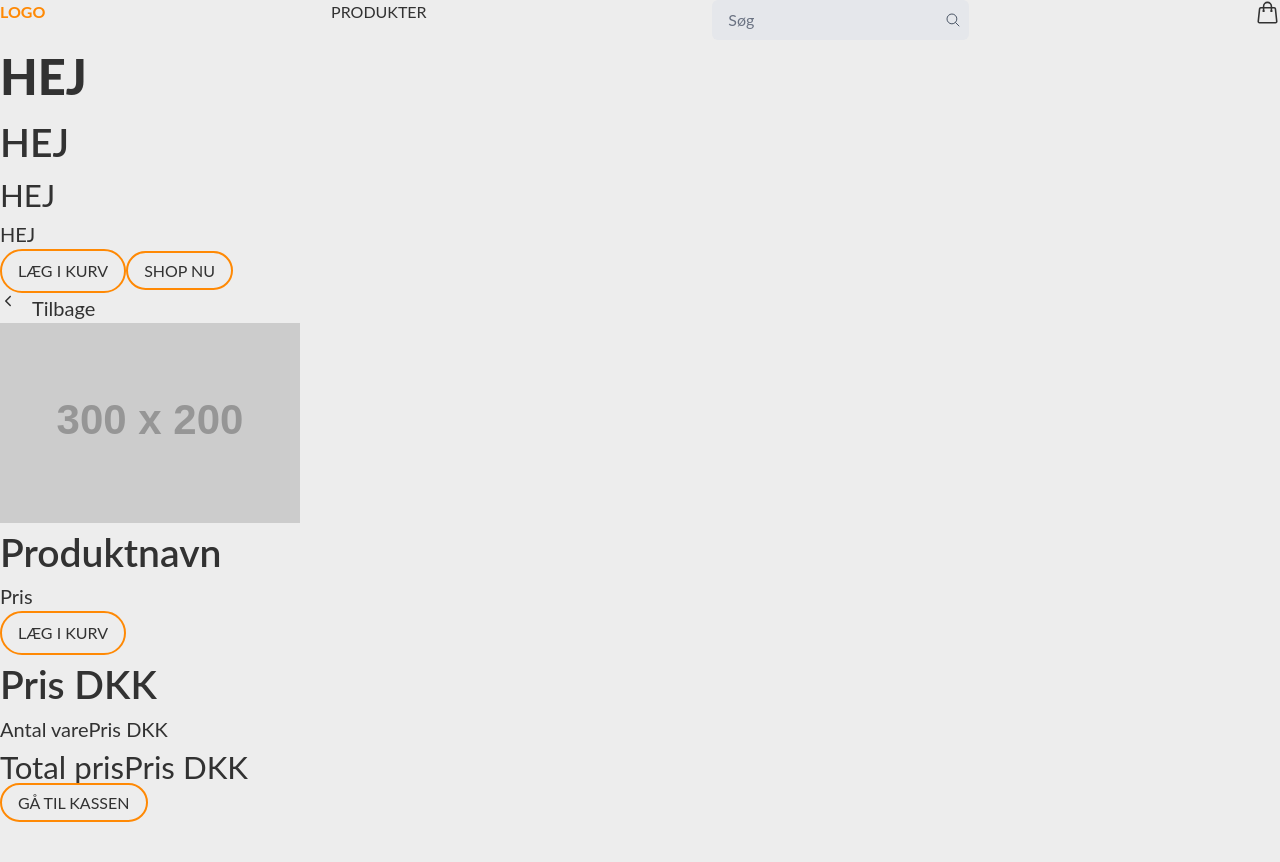
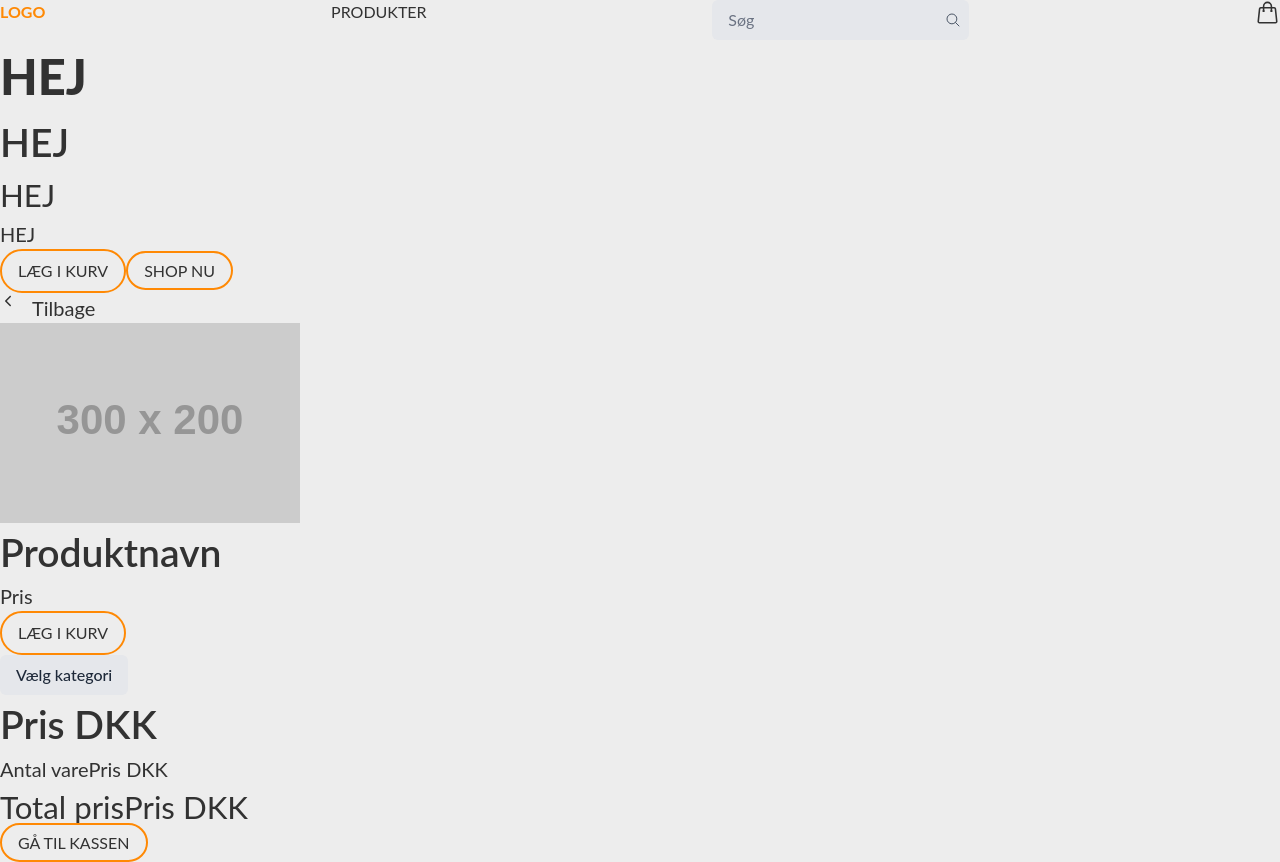
Before and after one commit to Lamo0004/simple-shop, a Next.js app: page / in a window 1280 px wide. Before the commit the page ends 822 px from the top, so only its background shows below. Built offline with nearby package versions, Linux system fonts and the light colour scheme.

Commit message:
drop down føærdig

```diff
--- a/src/components/DropDown.jsx
+++ b/src/components/DropDown.jsx
@@ -1,9 +1,40 @@
+"use client";
+
+import { useState } from "react";
+
 const Dropdown = () => {
-    return (
-        <div>
+    //Opretter en state-variabel. false = lukket
+  const [isOpen, setIsOpen] = useState(false);
 
+  return (
+    <div className="relative inline-block text-left">
+      <button
+      //Når man klikker på knap, skifter isOpen mellem true og false, så dropdown-menuen vises/skjules.
+        onClick={() => setIsOpen(!isOpen)}
+        className="bg-gray-200 text-gray-800 font-medium py-2 px-4 rounded-md hover:bg-orange-400 hover:text-[#ededed] transition duration-200"
+      >
+        Vælg kategori
+      </button>
+
+{/* //Hvis "isOpen" er true vises menuen (dropdown). */}
+      {isOpen && (
+        //&& betyder: "Hvis isOpen er sandt, så gør det her"
+        <div className="absolute mt-2 w-48 rounded-md shadow-lg bg-white z-10">
+          <ul className="py-1">
+            {/* //En liste (ul) hvor hvert element (li) laves ved at loope over en array */}
+            {["Produkt 1", "Produkt 2", "Produkt 3"].map((item) => (
+              <li
+                key={item}
+                className="block px-4 py-2 text-gray-700 hover:bg-orange-400 hover:text-[#ededed] cursor-pointer transition duration-200"
+              >
+                {item}
+              </li>
+            ))}
+          </ul>
         </div>
-    );
-}
+      )}
+    </div>
+  );
+};
 
 export default Dropdown;
```
